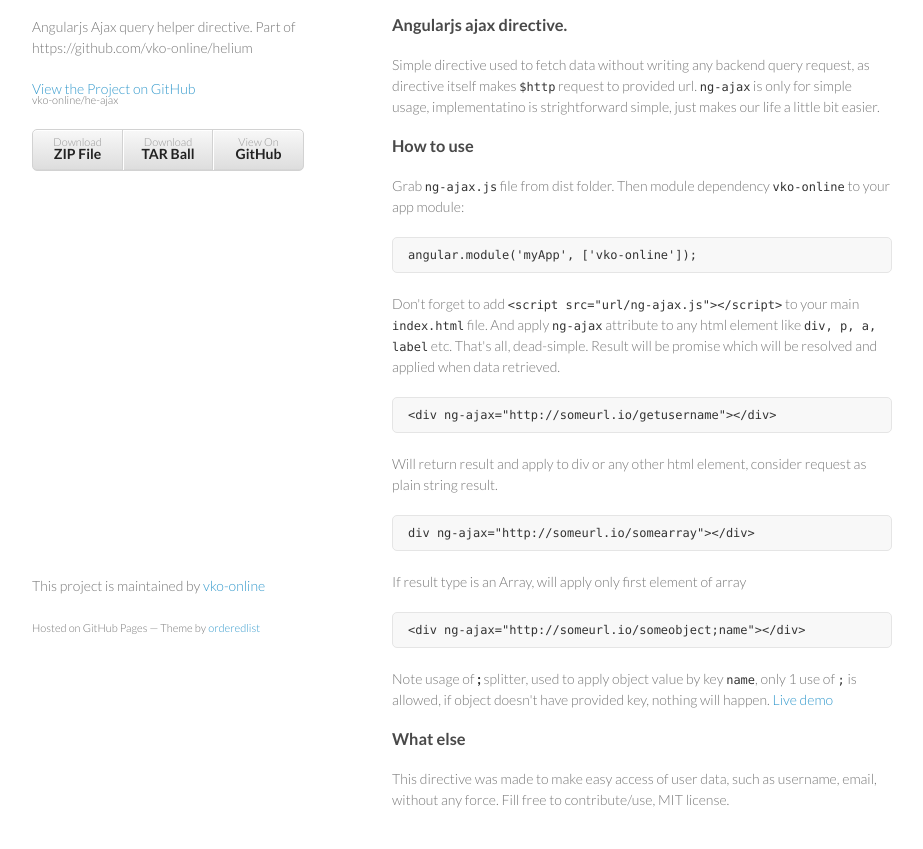
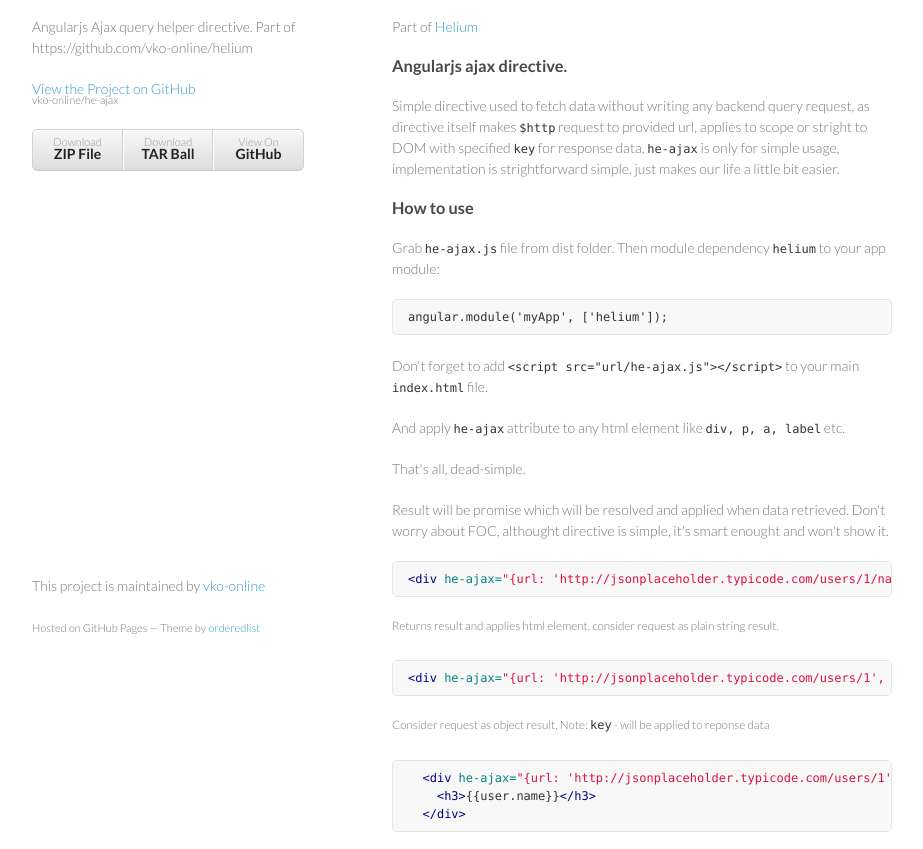
Before and after one commit to vko-online/he-ajax, a plain HTML site: page index.html in a window 1280 px wide. Shown: the part 93-942 px from the top of the page, without its empty margins (178-1101 px from the left). Drawn offline with Linux system fonts and the light colour scheme.

```diff
--- a/index.html
+++ b/index.html
@@ -31,45 +31,54 @@
         <h1>
 <a name="he-ajax" class="anchor" href="#he-ajax"><span class="octicon octicon-link"></span></a>he-ajax</h1>
 
+<p>Part of <a href="https://github.com/vko-online/helium">Helium</a></p>
+
 <h3>
 <a name="angularjs-ajax-directive" class="anchor" href="#angularjs-ajax-directive"><span class="octicon octicon-link"></span></a>Angularjs ajax directive.</h3>
 
-<p>Simple directive used to fetch data without writing any backend query request, as directive itself makes <code>$http</code> request to provided url. <code>ng-ajax</code> is only for simple usage, implementatino is strightforward simple, just makes our life a little bit easier.</p>
+<p>Simple directive used to fetch data without writing any backend query request, as directive itself makes <code>$http</code> request to provided url, applies to scope or stright to DOM with specified <code>key</code> for response data. <code>he-ajax</code> is only for simple usage, implementation is strightforward simple, just makes our life a little bit easier.</p>
 
 <h3>
 <a name="how-to-use" class="anchor" href="#how-to-use"><span class="octicon octicon-link"></span></a>How to use</h3>
 
-<p>Grab <code>ng-ajax.js</code> file from dist folder.
-Then module dependency <code>vko-online</code> to your app module:</p>
+<p>Grab <code>he-ajax.js</code> file from dist folder.
+Then module dependency <code>helium</code> to your app module:</p>
 
-<pre><code>angular.module('myApp', ['vko-online']);
-</code></pre>
+<div class="highlight highlight-html"><pre>angular.module('myApp', ['helium']);
+</pre></div>
 
-<p>Don't forget to add <code>&lt;script src="url/ng-ajax.js"&gt;&lt;/script&gt;</code> to your main <code>index.html</code> file.
-And apply <code>ng-ajax</code> attribute to any html element like <code>div, p, a, label</code> etc.
-That's all, dead-simple.
-Result will be promise which will be resolved and applied when data retrieved.</p>
+<p>Don't forget to add <code>&lt;script src="url/he-ajax.js"&gt;&lt;/script&gt;</code> to your main <code>index.html</code> file.</p>
 
-<pre><code>&lt;div ng-ajax="http://someurl.io/getusername"&gt;&lt;/div&gt;
-</code></pre>
+<p>And apply <code>he-ajax</code> attribute to any html element like <code>div, p, a, label</code> etc. </p>
 
-<p>Will return result and apply to div or any other html element, consider request as plain string result.</p>
+<p>That's all, dead-simple.</p>
 
-<pre lang="&lt;"><code>div ng-ajax="http://someurl.io/somearray"&gt;&lt;/div&gt;
-</code></pre>
+<p>Result will be promise which will be resolved and applied when data retrieved.
+Don't worry about FOC, althought directive is simple, it's smart enought and won't show it.</p>
 
-<p>If result type is an Array, will apply only first element of array</p>
+<div class="highlight highlight-html"><pre><span class="nt">&lt;div</span> <span class="na">he-ajax=</span><span class="s">"{url: 'http://jsonplaceholder.typicode.com/users/1/name'}"</span><span class="nt">&gt;&lt;/div&gt;</span>
+</pre></div>
 
-<pre><code>&lt;div ng-ajax="http://someurl.io/someobject;name"&gt;&lt;/div&gt;
-</code></pre>
+<p><sup>Returns result and applies html element, consider request as plain string result.</sup></p>
 
-<p>Note usage of <strong>;</strong> splitter, used to apply object value by key <code>name</code>, only 1 use of <code>;</code> is allowed, if object doesn't have provided key, nothing will happen.
-<a href="">Live demo</a></p>
+<div class="highlight highlight-html"><pre><span class="nt">&lt;div</span> <span class="na">he-ajax=</span><span class="s">"{url: 'http://jsonplaceholder.typicode.com/users/1', key: 'name'}"</span><span class="nt">&gt;&lt;/div&gt;</span>
+</pre></div>
+
+<p><sup>Consider request as object result. Note: <code>key</code> - will be applied to reponse data</sup></p>
+
+<div class="highlight highlight-html"><pre>  <span class="nt">&lt;div</span> <span class="na">he-ajax=</span><span class="s">"{url: 'http://jsonplaceholder.typicode.com/users/1', scope: 'user'}"</span><span class="nt">&gt;</span>
+    <span class="nt">&lt;h3&gt;</span>{{user.name}}<span class="nt">&lt;/h3&gt;</span>
+  <span class="nt">&lt;/div&gt;</span>
+</pre></div>
+
+<p><sup>When data fetches, result applied to <code>scope.user</code>, then it can be used as any other scope model</sup></p>
 
 <h3>
 <a name="what-else" class="anchor" href="#what-else"><span class="octicon octicon-link"></span></a>What else</h3>
 
-<p>This directive was made to make easy access of user data, such as username, email, without any force. Fill free to contribute/use, MIT license.</p>
+<p>This directive was made to make easy access for user data, such as username, email, without any force, useful for static urls.</p>
+
+<p>Feel free to contribute/use, MIT license.</p>
       </section>
       <footer>
         <p>This project is maintained by <a href="https://github.com/vko-online">vko-online</a></p>
```
Also changed, not shown: params.json (+1 -1 lines).
